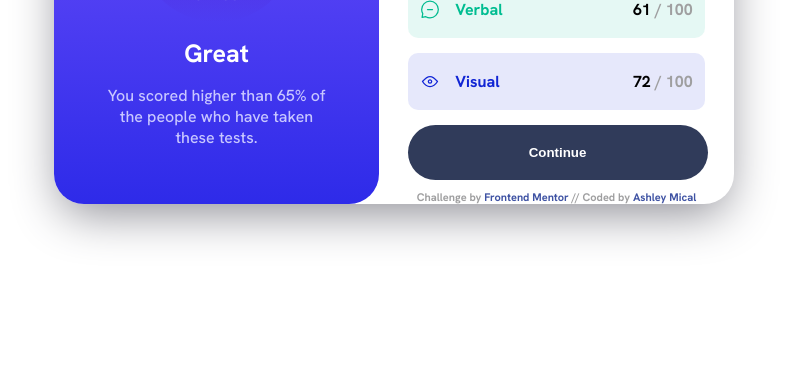
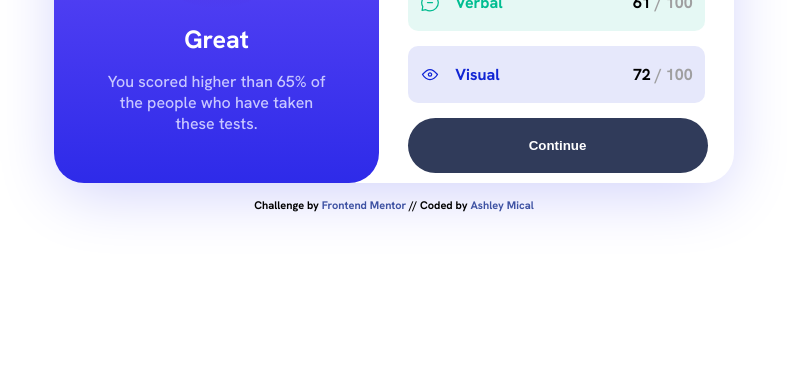
Before and after one commit to micamash/results-summary-component, a plain HTML site: page index.html in a window 1280 px wide. Shown: the part 420-800 px from the top of the page, without its empty margins (246-1033 px from the left). Drawn offline with Linux system fonts and the light colour scheme.

Commit message:
moved attribution and corrected drop shadow color

```diff
--- a/css/styles.css
+++ b/css/styles.css
@@ -189,6 +189,10 @@ button:hover {
     background: linear-gradient(hsl(252, 100%, 67%), hsl(241, 81%, 54%));
 }
 
+.attribution {
+    padding-top: 15px;
+}
+
 .attribution > a {
    text-decoration: none;
    color: hsl(234, 46%, 66%);
@@ -210,7 +214,7 @@ button:hover {
 
     main {
         flex-direction: row;
-        box-shadow: 0 1em 3em -0.4em rgb(142, 142, 150);
+        box-shadow: 0 1em 4em -0.4em hsl(239, 85%, 90%);
         border: 1px transparent;
         border-radius: 30px;
     }
--- a/index.html
+++ b/index.html
@@ -84,12 +84,11 @@
       <article class="third-article">
         <button>Continue</button>
       </article>
-      <div class="attribution grey">
-        Challenge by <a href="https://www.frontendmentor.io?ref=challenge" target="_blank">Frontend Mentor</a> //
-        Coded by <a href="https://github.com/micamash">Ashley Mical</a>
-      </div>
     </div>
   </main>
 </body>
-
+<div class="attribution">
+  Challenge by <a href="https://www.frontendmentor.io?ref=challenge" target="_blank">Frontend Mentor</a> //
+  Coded by <a href="https://github.com/micamash">Ashley Mical</a>
+</div>
 </html>
```
Also changed, not shown: assets/images/lrg-screen.png, assets/images/small-screen.png.
